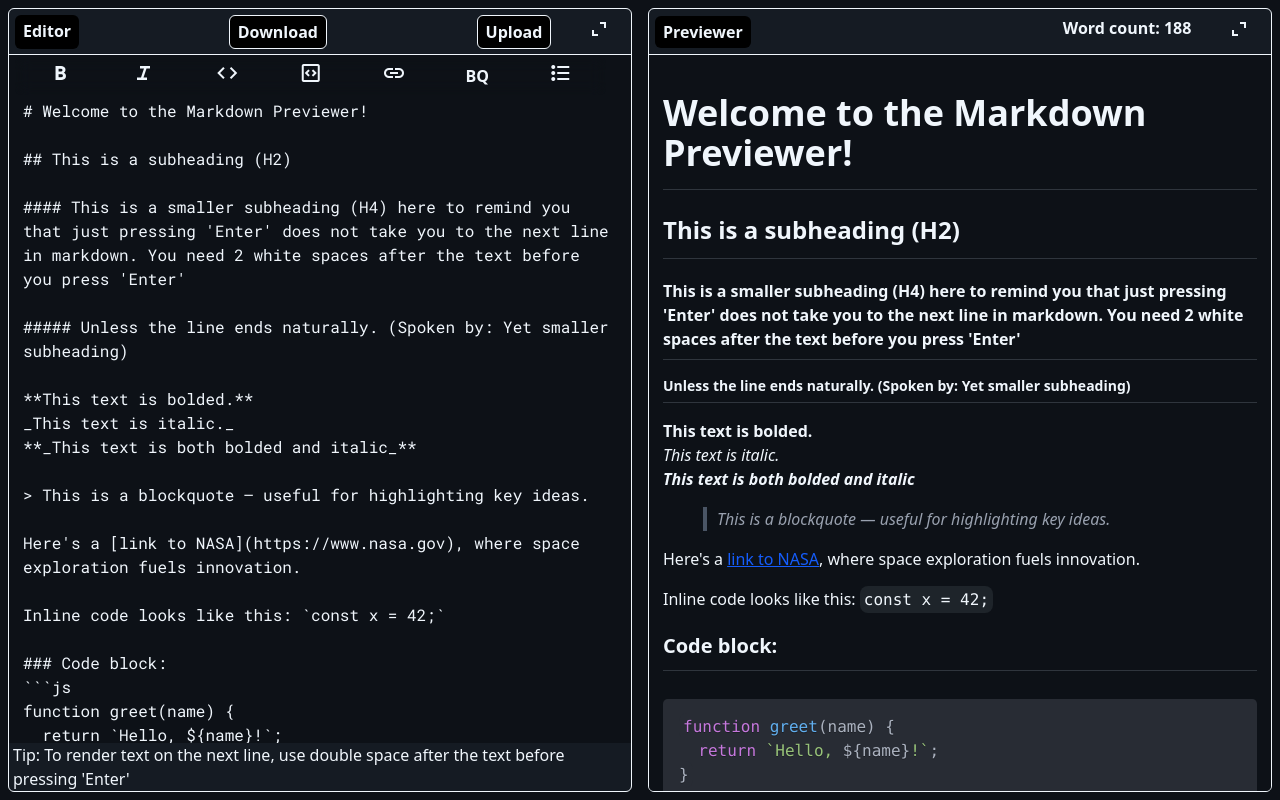
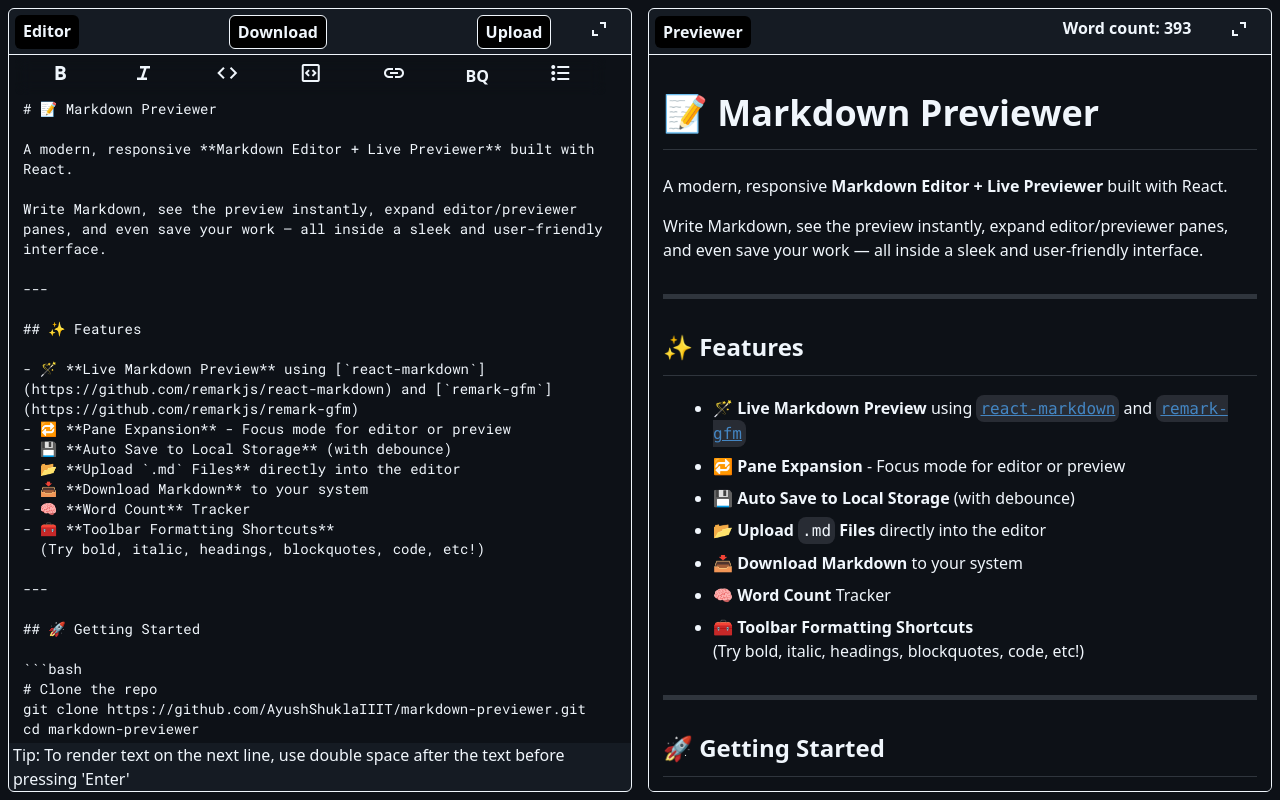
Before and after one commit to AyushShuklaIIIT/markdown-previewer, a React (Vite) app: page / in a window 1280 px wide. Built offline with nearby package versions, Linux system fonts and the light colour scheme.

Commit message:
Updated the demo text and styles for some of the html tags

```diff
--- a/src/App.jsx
+++ b/src/App.jsx
@@ -15,48 +15,156 @@ const debounce = (func, delay) => {
 };
 
 function App() {
-  const [markdown, setMarkdown] = useState(`# Welcome to the Markdown Previewer!
+  const [markdown, setMarkdown] = useState(`# 📝 Markdown Previewer
 
-## This is a subheading (H2)
+A modern, responsive **Markdown Editor + Live Previewer** built with React.
 
-#### This is a smaller subheading (H4) here to remind you that just pressing 'Enter' does not take you to the next line in markdown. You need 2 white spaces after the text before you press 'Enter'
+Write Markdown, see the preview instantly, expand editor/previewer panes, and even save your work — all inside a sleek and user-friendly interface.
 
-##### Unless the line ends naturally. (Spoken by: Yet smaller subheading)
+---
 
-**This text is bolded.**
-_This text is italic._
-**_This text is both bolded and italic_**
+## ✨ Features
 
-> This is a blockquote — useful for highlighting key ideas.
+- 🪄 **Live Markdown Preview** using [\`react-markdown\`](https://github.com/remarkjs/react-markdown) and [\`remark-gfm\`](https://github.com/remarkjs/remark-gfm)
+- 🔁 **Pane Expansion** - Focus mode for editor or preview
+- 💾 **Auto Save to Local Storage** (with debounce)
+- 📂 **Upload \`.md\` Files** directly into the editor
+- 📥 **Download Markdown** to your system
+- 🧠 **Word Count** Tracker
+- 🧰 **Toolbar Formatting Shortcuts**
+  (Try bold, italic, headings, blockquotes, code, etc!)
 
-Here's a [link to NASA](https://www.nasa.gov), where space exploration fuels innovation.
+---
 
-Inline code looks like this: \`const x = 42;\`
+## 🚀 Getting Started
 
-### Code block:
-\`\`\`js
-function greet(name) {
-  return \`Hello, \${name}!\`;
-}
+\`\`\`bash
+# Clone the repo
+git clone https://github.com/AyushShuklaIIIT/markdown-previewer.git
+cd markdown-previewer
+
+# Install dependencies
+npm install
+
+# Start development server
+npm run dev
 \`\`\`
 
-Even tables:
-Wild Header | Crazy Header | Another Header?
------------- | ------------- | -------------
-Your content can | be here, and it | can be here....
-And here. | Okay. | I think we get it.
+---
 
-1. List item one
-1. List item two
-1. List item three
+## 🧪 Tech Stack
 
-- And of course there are lists.
-    - With different indentation levels.
-        - That look like this.
+- React
+- Tailwind CSS
+- react-markdown
+- remark-gfm
+- LocalStorage
 
-And, embedded images:
+---
 
-![Markdown Logo](https://markdown-here.com/img/icon256.png)
+## 🔤 Text Styling
+
+### Headings
+
+# H1
+## H2
+### H3
+#### H4
+##### H5
+###### H6
+
+### Emphasis
+
+- *Italic*
+- **Bold**
+- ***Bold & Italic***
+- ~~Strikethrough~~
+
+### Quotes
+
+> This is a blockquote.
+> Great for showing citations or notes.
+
+---
+
+## 🔢 Lists
+
+### Ordered
+
+1. First item
+2. Second item
+3. Third item
+
+### Unordered
+
+- Bullet 1
+- Bullet 2
+  - Nested bullet
+  - Another one
+
+---
+
+## 🔗 Links
+
+[Visit my GitHub](https://github.com/AyushShuklaIIIT)
+
+---
+
+## 🔤 Code
+
+### Inline Code
+
+Here’s some inline code: \`const x = 42;\`
+
+### Code Block
+
+\`\`\`javascript
+function greet(name) {
+  return \`Hello, \${name}! 👋\`;
+}
+console.log(greet("Markdown World"));
+\`\`\`
+
+---
+
+## 📊 Tables
+
+| Feature         | Status  | Notes                      |
+|-----------------|---------|----------------------------|
+| Live Preview    | ✅      | Real-time updates          |
+| Upload \`.md\`    | ✅      | Drag-and-drop supported    |
+| Export Markdown | ✅      | Saves to \`.md\` file        |
+| Word Count      | ✅      | Updates as you type        |
+| Dark Mode       | 🚧      | Coming soon!               |
+
+---
+
+## 📦 Future Plans
+
+- Real-time collaboration using Firebase or WebSockets
+- Dark/light mode toggle 🌗
+- Export to HTML or PDF
+- Spellcheck & Markdown linting
+
+---
+
+## 🙋‍♂️ Author
+
+**Ayush Shukla**
+Made with 💙 and caffeine.
+
+GitHub: [@AyushShuklaIIIT](https://github.com/AyushShuklaIIIT)
+
+---
+
+## 🛡️ License
+
+MIT License.
+Use it, fork it, improve it — just don't forget to give credit 😊
+
+---
+
+🧪 *Try editing this document! Everything updates live in the preview pane.*
 `);
 
   const [wordCount, setWordCount] = useState(0);
@@ -237,7 +345,7 @@ And, embedded images:
         </div>
         <textarea
           id="editor"
-          className="bg-[#0d1117] resize-none focus:outline-none p-3.5 pt-11 flex-1 overflow-auto roboto-mono-textarea"
+          className="bg-[#0d1117] resize-none focus:outline-none p-3.5 pt-11 flex-1 overflow-auto roboto-mono-textarea text-sm"
           name="markdown"
           value={markdown}
           onInput={handleChange}
--- a/src/index.css
+++ b/src/index.css
@@ -20,19 +20,19 @@
 }
 
 .markdown-body h3 {
-  @apply text-xl font-bold mt-5 mb-5 pb-2.5 border-b-1 border-[#2f353d];
+  @apply text-xl font-bold mt-5 mb-5 pb-2.5;
 }
 
 .markdown-body h4 {
-  @apply text-base font-bold mt-4 mb-4 pb-2 border-b-1 border-[#2f353d];
+  @apply text-base font-bold mt-4 mb-4 pb-2;
 }
 
 .markdown-body h5 {
-  @apply text-sm font-bold mt-3.5 mb-3.5 pb-1.5 border-b-1 border-[#2f353d];
+  @apply text-sm font-bold mt-3.5 mb-3.5 pb-1.5;
 }
 
 .markdown-body h6 {
-  @apply text-xs font-bold mt-3 mb-3 pb-1 border-b-1 border-[#2f353d];
+  @apply text-xs font-bold mt-3 mb-3 pb-1;
 }
 
 .markdown-body p {
@@ -47,20 +47,24 @@
   @apply list-decimal pl-2.5 mt-4 ml-10 mb-4 font-normal text-base;
 }
 
+.markdown-body ul li, .markdown-body ol li {
+  @apply m-0 mb-2
+}
+
 .markdown-body blockquote {
   @apply border-l-4 border-gray-600 italic text-gray-400 text-base font-normal mt-4 mb-4 ml-10 mr-10 p-0 pl-2.5;
 }
 
 .markdown-body code {
-  @apply bg-[#1e242a] p-1 inline rounded-lg text-base font-normal font-mono;
+  @apply bg-[#282c34] p-1 inline rounded-lg text-base font-normal font-mono;
 }
 
 .markdown-body pre {
-  @apply overflow-x-auto text-base font-normal font-mono mt-4 mb-4 block whitespace-pre overflow-visible w-full rounded-lg
+  @apply overflow-x-auto text-base font-normal font-mono mt-4 mb-4 block whitespace-pre overflow-visible w-full bg-[#282c34];
 }
 
 .markdown-body a {
-  @apply text-blue-600 underline cursor-pointer text-base font-normal inline visited:text-purple-900;
+  @apply text-[#4486c3] underline cursor-pointer text-base font-normal inline visited:text-purple-900;
 }
 
 .markdown-body img {
@@ -98,3 +102,7 @@
 .markdown-body td {
   @apply border border-gray-300 px-4 py-2
 }
+
+.markdown-body hr {
+  @apply border-none h-[5px] bg-[#2f353d] my-8
+}
```
